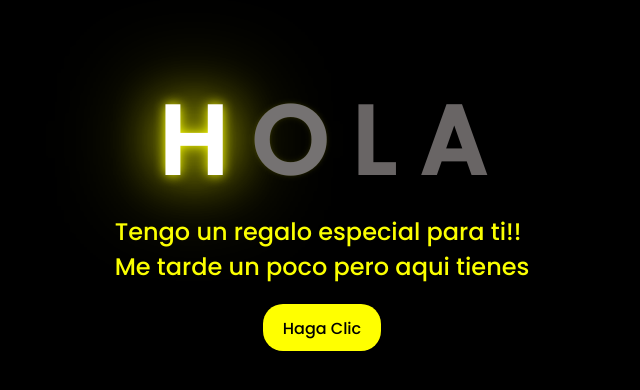
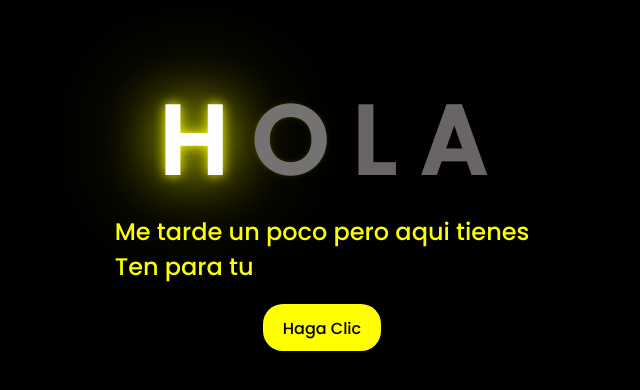
Before and after one commit to Supertepo/Flores-amarillas, a plain HTML site: page index.html in a window 1280 px wide. Shown: the part 198-588 px from the top of the page, without its empty margins (326-966 px from the left). Drawn offline with Linux system fonts and the light colour scheme.

Commit message:
actulizando la descripcion

```diff
--- a/index.html
+++ b/index.html
@@ -25,9 +25,9 @@
         <span></span>
     </div>
     <div class="description">
-        <span>Tengo un regalo especial para ti!!</span>
+        <span>Me tarde un poco pero aqui tienes </span>
         <br>
-        <span>Me tarde un poco pero aqui tienes</span>
+        <span>Ten para tu</span>
     </div>
     <div class="button">
         <button>
```
